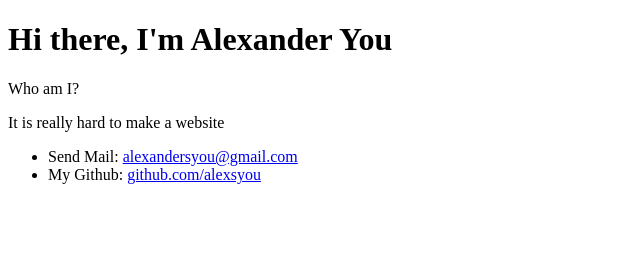
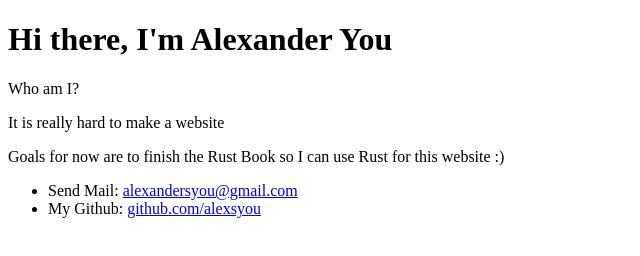
Before and after one commit to alexsyou/alexsyou.github.io, a plain HTML site: page index.html in a window 1280 px wide. Shown: the whole page, without its empty margins (0-640 px from the left). Drawn offline with Linux system fonts and the light colour scheme.

Commit message:
Added goals for the website

```diff
--- a/index.html
+++ b/index.html
@@ -9,6 +9,7 @@
         <h1>Hi there, I'm Alexander You</h1>
         <p>Who am I?</p>
         <p>It is really hard to make a website</p>
+        <p>Goals for now are to finish the Rust Book so I can use Rust for this website :)</p>
       </div>
     </div>
     <footer>
```
